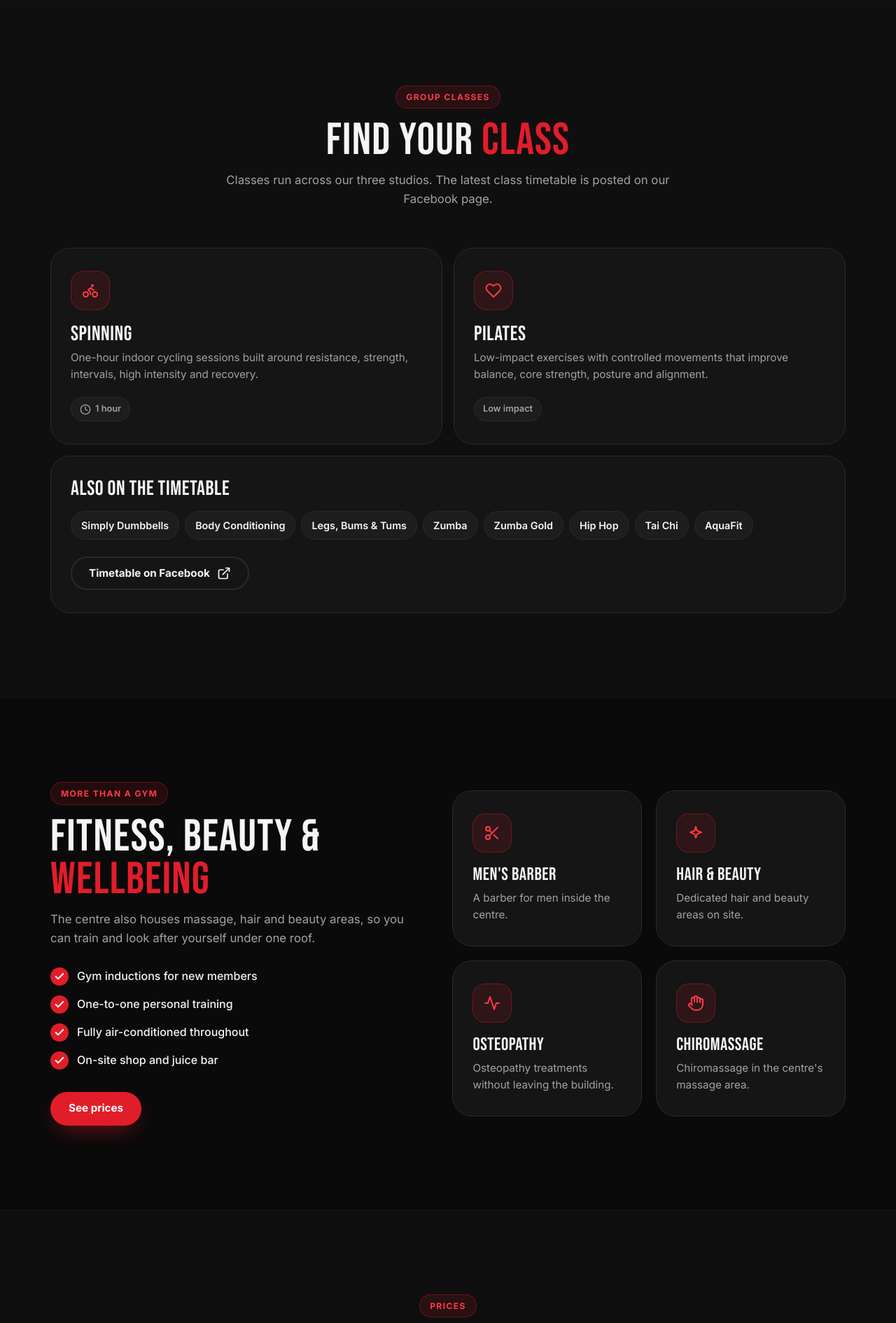
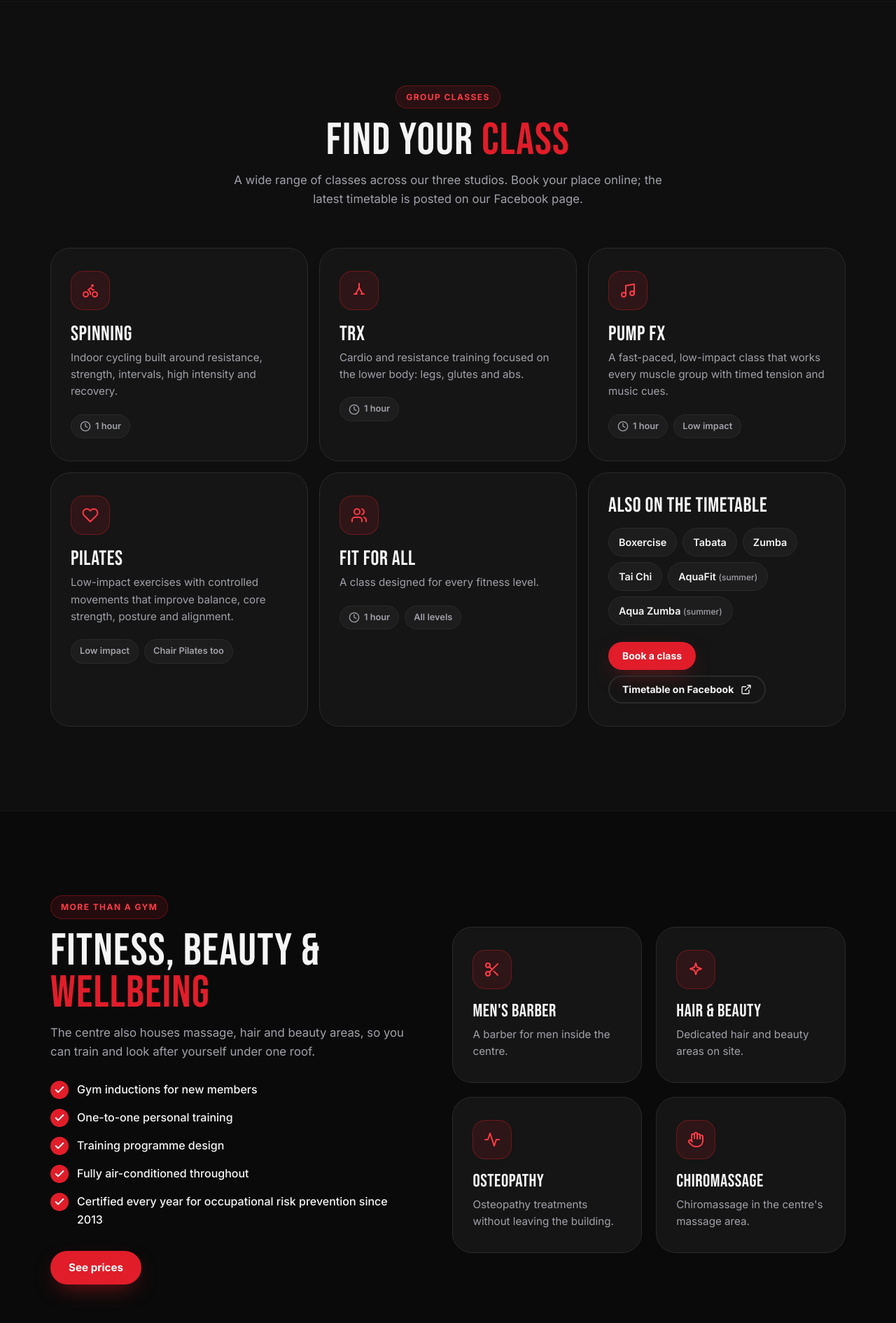
Before and after one commit to juancarlosmv03/Test, a PHP site: page / in a window 1280 px wide. Shown: the part 2042-3932 px from the top of the page at 70% size. Run offline with PHP 8.4, Linux system fonts and the light colour scheme.

Commit message:
Update Quesada Fitness content with details from the official site
Add the current class list from the gym's booking page (TRX, Pump FX,
Fit for All, Boxercise, Tabata, Chair Pilates, summer aqua classes),
training programme design and the occupational risk prevention
certification mentioned on the official site, and record the sources
in the README.

Co-Authored-By: Claude Opus 5.5 <noreply@anthropic.com>
Claude-Session: https://claude.ai/code/session_01QQWtxeGy7znsZJQ3PnWS2d

```diff
--- a/css/styles.css
+++ b/css/styles.css
@@ -890,7 +890,15 @@ ul {
   font-weight: 600;
 }
 
-.class-card--list .btn {
+.class-chips small {
+  color: var(--c-muted);
+  font-weight: 500;
+}
+
+.class-card__actions {
+  display: flex;
+  flex-wrap: wrap;
+  gap: 8px;
   margin-top: auto;
 }
 
@@ -1541,14 +1549,7 @@ select.input option {
     grid-template-columns: repeat(2, 1fr);
   }
 
-  .class-card--list {
-    grid-column: 1 / -1;
-  }
-
-  .class-card--list .btn {
-    align-self: flex-start;
-    width: auto;
-  }
+
 
   .card {
     padding: 32px 28px;
@@ -1682,6 +1683,10 @@ select.input option {
     grid-template-columns: repeat(4, 1fr);
   }
 
+  .classes {
+    grid-template-columns: repeat(3, 1fr);
+  }
+
   .about {
     grid-template-columns: 1fr 1.1fr;
     align-items: center;
--- a/index.html
+++ b/index.html
@@ -31,6 +31,10 @@
     <symbol id="i-cup" viewBox="0 0 24 24"><path d="M18 8h1a4 4 0 0 1 0 8h-1"/><path d="M2 8h16v9a4 4 0 0 1-4 4H6a4 4 0 0 1-4-4V8z"/><path d="M6 2v3M10 2v3M14 2v3"/></symbol>
     <symbol id="i-wind" viewBox="0 0 24 24"><path d="M9.59 4.59A2 2 0 1 1 11 8H2m10.59 11.41A2 2 0 1 0 14 16H2m15.73-8.27A2.5 2.5 0 1 1 19.5 12H2"/></symbol>
     <symbol id="i-bike" viewBox="0 0 24 24"><circle cx="5.5" cy="17.5" r="3.5"/><circle cx="18.5" cy="17.5" r="3.5"/><path d="M15 6a1 1 0 1 0 0-2 1 1 0 0 0 0 2zM12 17.5V14l-3-3 4-3 2 3h2"/></symbol>
+    <symbol id="i-trx" viewBox="0 0 24 24"><path d="M12 2v6M12 8l-5 9M12 8l5 9M5 17h4M15 17h4"/></symbol>
+    <symbol id="i-music" viewBox="0 0 24 24"><path d="M9 18V5l12-2v13"/><circle cx="6" cy="18" r="3"/><circle cx="18" cy="16" r="3"/></symbol>
+    <symbol id="i-users" viewBox="0 0 24 24"><path d="M16 21v-2a4 4 0 0 0-4-4H6a4 4 0 0 0-4 4v2"/><circle cx="9" cy="7" r="4"/><path d="M22 21v-2a4 4 0 0 0-3-3.87M16 3.13a4 4 0 0 1 0 7.75"/></symbol>
+    <symbol id="i-shield" viewBox="0 0 24 24"><path d="M12 22s8-4 8-10V5l-8-3-8 3v7c0 6 8 10 8 10z"/><path d="m9 12 2 2 4-4"/></symbol>
     <symbol id="i-heart" viewBox="0 0 24 24"><path d="M20.84 4.61a5.5 5.5 0 0 0-7.78 0L12 5.67l-1.06-1.06a5.5 5.5 0 0 0-7.78 7.78l1.06 1.06L12 21.23l7.78-7.78 1.06-1.06a5.5 5.5 0 0 0 0-7.78z"/></symbol>
     <symbol id="i-scissors" viewBox="0 0 24 24"><circle cx="6" cy="6" r="3"/><circle cx="6" cy="18" r="3"/><path d="M20 4 8.12 15.88M14.47 14.48 20 20M8.12 8.12 12 12"/></symbol>
     <symbol id="i-sparkle" viewBox="0 0 24 24"><path d="M12 3l1.9 5.8L20 11l-6.1 2.2L12 19l-1.9-5.8L4 11l6.1-2.2z"/></symbol>
@@ -188,40 +192,62 @@
         <header class="section__head reveal">
           <span class="eyebrow">Group classes</span>
           <h2 class="section__title">Find your <span class="text-red">class</span></h2>
-          <p class="section__text">Classes run across our three studios. The latest class timetable is posted on our Facebook page.</p>
+          <p class="section__text">A wide range of classes across our three studios. Book your place online; the latest timetable is posted on our Facebook page.</p>
         </header>
 
         <div class="classes">
           <article class="card class-card reveal">
             <span class="icon-tile"><svg class="icon"><use href="#i-bike"/></svg></span>
             <h3 class="card__title">Spinning</h3>
-            <p class="card__text">One-hour indoor cycling sessions built around resistance, strength, intervals, high intensity and recovery.</p>
+            <p class="card__text">Indoor cycling built around resistance, strength, intervals, high intensity and recovery.</p>
             <ul class="tags"><li class="tag"><svg class="icon icon--xs"><use href="#i-clock"/></svg>1 hour</li></ul>
+          </article>
+
+          <article class="card class-card reveal">
+            <span class="icon-tile"><svg class="icon"><use href="#i-trx"/></svg></span>
+            <h3 class="card__title">TRX</h3>
+            <p class="card__text">Cardio and resistance training focused on the lower body: legs, glutes and abs.</p>
+            <ul class="tags"><li class="tag"><svg class="icon icon--xs"><use href="#i-clock"/></svg>1 hour</li></ul>
+          </article>
+
+          <article class="card class-card reveal">
+            <span class="icon-tile"><svg class="icon"><use href="#i-music"/></svg></span>
+            <h3 class="card__title">Pump FX</h3>
+            <p class="card__text">A fast-paced, low-impact class that works every muscle group with timed tension and music cues.</p>
+            <ul class="tags"><li class="tag"><svg class="icon icon--xs"><use href="#i-clock"/></svg>1 hour</li><li class="tag">Low impact</li></ul>
           </article>
 
           <article class="card class-card reveal">
             <span class="icon-tile"><svg class="icon"><use href="#i-heart"/></svg></span>
             <h3 class="card__title">Pilates</h3>
             <p class="card__text">Low-impact exercises with controlled movements that improve balance, core strength, posture and alignment.</p>
-            <ul class="tags"><li class="tag">Low impact</li></ul>
+            <ul class="tags"><li class="tag">Low impact</li><li class="tag">Chair Pilates too</li></ul>
+          </article>
+
+          <article class="card class-card reveal">
+            <span class="icon-tile"><svg class="icon"><use href="#i-users"/></svg></span>
+            <h3 class="card__title">Fit for All</h3>
+            <p class="card__text">A class designed for every fitness level.</p>
+            <ul class="tags"><li class="tag"><svg class="icon icon--xs"><use href="#i-clock"/></svg>1 hour</li><li class="tag">All levels</li></ul>
           </article>
 
           <article class="card class-card class-card--list reveal">
             <h3 class="card__title">Also on the timetable</h3>
             <ul class="class-chips">
-              <li>Simply Dumbbells</li>
-              <li>Body Conditioning</li>
-              <li>Legs, Bums &amp; Tums</li>
+              <li>Boxercise</li>
+              <li>Tabata</li>
               <li>Zumba</li>
-              <li>Zumba Gold</li>
-              <li>Hip Hop</li>
               <li>Tai Chi</li>
-              <li>AquaFit</li>
+              <li>AquaFit <small>(summer)</small></li>
+              <li>Aqua Zumba <small>(summer)</small></li>
             </ul>
-            <a href="https://www.facebook.com/quesada.fitness.gym.boxing.and.mma.club/" class="btn btn--ghost btn--block" target="_blank" rel="noopener">
-              Timetable on Facebook
-              <svg class="icon icon--sm"><use href="#i-external"/></svg>
-            </a>
+            <div class="class-card__actions">
+              <a href="https://quesadafitnessgym.setmore.com/" class="btn btn--primary btn--sm" target="_blank" rel="noopener">Book a class</a>
+              <a href="https://www.facebook.com/quesada.fitness.gym.boxing.and.mma.club/" class="btn btn--ghost btn--sm" target="_blank" rel="noopener">
+                Timetable on Facebook
+                <svg class="icon icon--xs"><use href="#i-external"/></svg>
+              </a>
+            </div>
           </article>
         </div>
       </div>
@@ -237,8 +263,9 @@
           <ul class="checklist">
             <li><span class="checklist__icon"><svg class="icon icon--xs"><use href="#i-check"/></svg></span>Gym inductions for new members</li>
             <li><span class="checklist__icon"><svg class="icon icon--xs"><use href="#i-check"/></svg></span>One-to-one personal training</li>
+            <li><span class="checklist__icon"><svg class="icon icon--xs"><use href="#i-check"/></svg></span>Training programme design</li>
             <li><span class="checklist__icon"><svg class="icon icon--xs"><use href="#i-check"/></svg></span>Fully air-conditioned throughout</li>
-            <li><span class="checklist__icon"><svg class="icon icon--xs"><use href="#i-check"/></svg></span>On-site shop and juice bar</li>
+            <li><span class="checklist__icon"><svg class="icon icon--xs"><use href="#i-check"/></svg></span>Certified every year for occupational risk prevention since 2013</li>
           </ul>
           <a href="#prices" class="btn btn--primary">See prices</a>
         </div>
@@ -274,7 +301,7 @@
         <header class="section__head reveal">
           <span class="eyebrow">Prices</span>
           <h2 class="section__title">Passes &amp; <span class="text-red">training</span></h2>
-          <p class="section__text">Prices may change, so please confirm the current rates at reception.</p>
+          <p class="section__text">Pick the option that best fits your schedule and goals. Prices may change, so please confirm the current rates at reception.</p>
         </header>
 
         <div class="prices">
```
Also changed, not shown: README.md.
